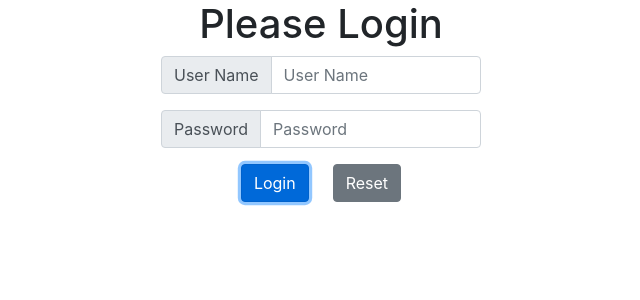
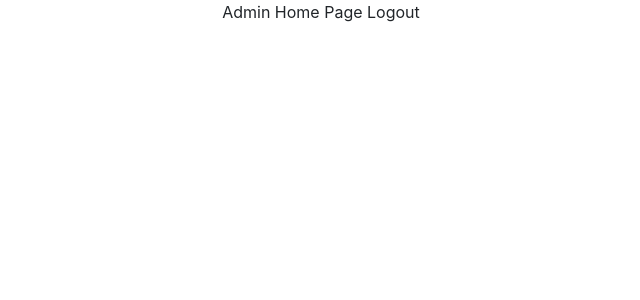
Before and after one commit to mpurohit88/lms, a React app: page / in a window 1280 px wide. Both pictures are taken after a click on the button "Login". Shown: the top 300 px of the page, without its empty margins (319-959 px from the left). Built offline with nearby package versions, Linux system fonts and the light colour scheme.

Commit message:
Sign button done

```diff
--- a/src/App.js
+++ b/src/App.js
@@ -1,14 +1,19 @@
-import React from 'react';
+import React, { useState } from 'react';
 
 import Login from './containers/Login/Login'
+import AdminHome from './containers/Admin/Home'
 
 import 'bootstrap/dist/css/bootstrap.min.css';
 import './App.css';
 
 function App() {
+  const [isAuthenticated, setIsAuthenticated] = useState(false)
+
   return (
     <div className="App">
-      <Login />
+      {
+        isAuthenticated ? <AdminHome setIsAuthenticated={setIsAuthenticated} /> : <Login setIsAuthenticated={setIsAuthenticated} />
+      }
     </div>
   );
 }
--- a/src/components/Button/Button.js
+++ b/src/components/Button/Button.js
@@ -2,8 +2,8 @@ import React from 'react';
 
 import { Button } from '../BootstrapWrap'
 
-const ButtonWrap = ({ variant, text, className }) => {
-  return <Button variant={variant} className={className}>{text}</Button>
+const ButtonWrap = ({ variant, text, className, onClick }) => {
+  return <Button variant={variant} className={className} onClick={onClick}>{text}</Button>
 }
 
 export default ButtonWrap;
--- a/src/components/Button/PrimaryButton.js
+++ b/src/components/Button/PrimaryButton.js
@@ -2,8 +2,8 @@ import React from 'react';
 
 import Button from './Button'
 
-const PrimaryButton = ({ text }) => {
-  return <Button variant="primary" text={text} />
+const PrimaryButton = ({ text, onClick }) => {
+  return <Button variant="primary" text={text} onClick={onClick} />
 }
 
 export default PrimaryButton;
--- a/src/components/Input/Input.js
+++ b/src/components/Input/Input.js
@@ -1,7 +1,7 @@
 import React from 'react';
 import { InputGroup, FormControl } from '../BootstrapWrap';
 
-const Input = ({ text }) => {
+const Input = ({ text, autoFocus }) => {
   return (
     <div>
       <InputGroup className="mb-3">
@@ -12,6 +12,7 @@ const Input = ({ text }) => {
           placeholder={text}
           aria-label={text}
           aria-describedby="basic-addon1"
+          autoFocus={autoFocus}
         />
       </InputGroup>
     </div>
--- /dev/null
+++ b/src/containers/Admin/Home.js
@@ -0,0 +1,7 @@
+import React from 'react';
+
+const Home = ({ setIsAuthenticated }) => {
+  return <div>Admin Home Page <a onClick={() => { setIsAuthenticated(false) }}>Logout</a></div>
+}
+
+export default Home;
--- a/src/containers/Login/Login.js
+++ b/src/containers/Login/Login.js
@@ -3,13 +3,13 @@ import { Input, H1, PrimaryButton, SecondayButton } from '../../components';
 
 import './Login.css';
 
-const Login = () => {
+const Login = ({ setIsAuthenticated }) => {
   return (
     <div className="login">
       <H1 text="Please Login" />
-      <Input text="User Name" />
+      <Input text="User Name" autoFocus={true} />
       <Input text="Password" />
-      <PrimaryButton text="Login" />
+      <PrimaryButton text="Login" onClick={() => { setIsAuthenticated(true) }} />
       <SecondayButton text="Reset" />
     </div>
   )
```
